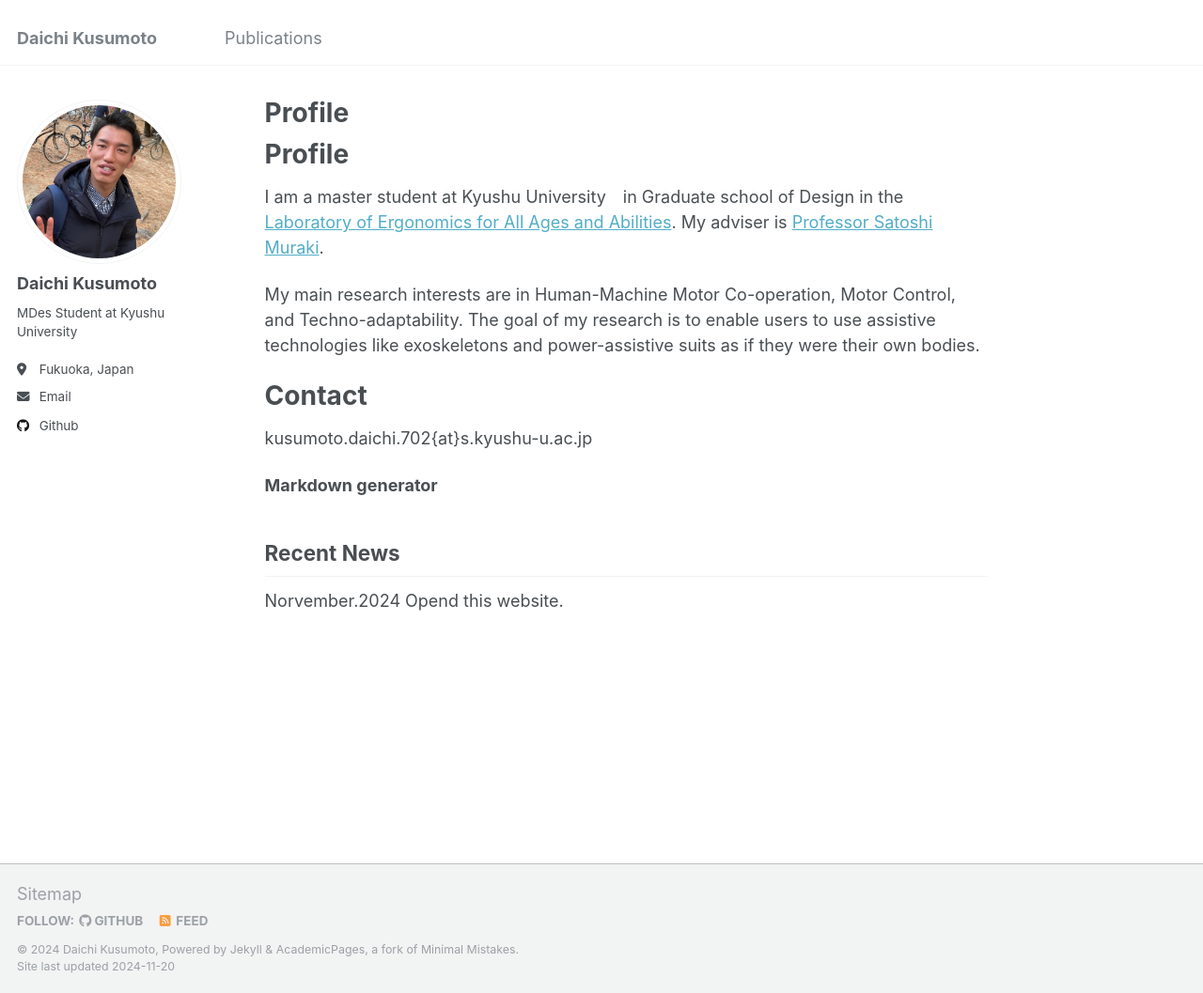
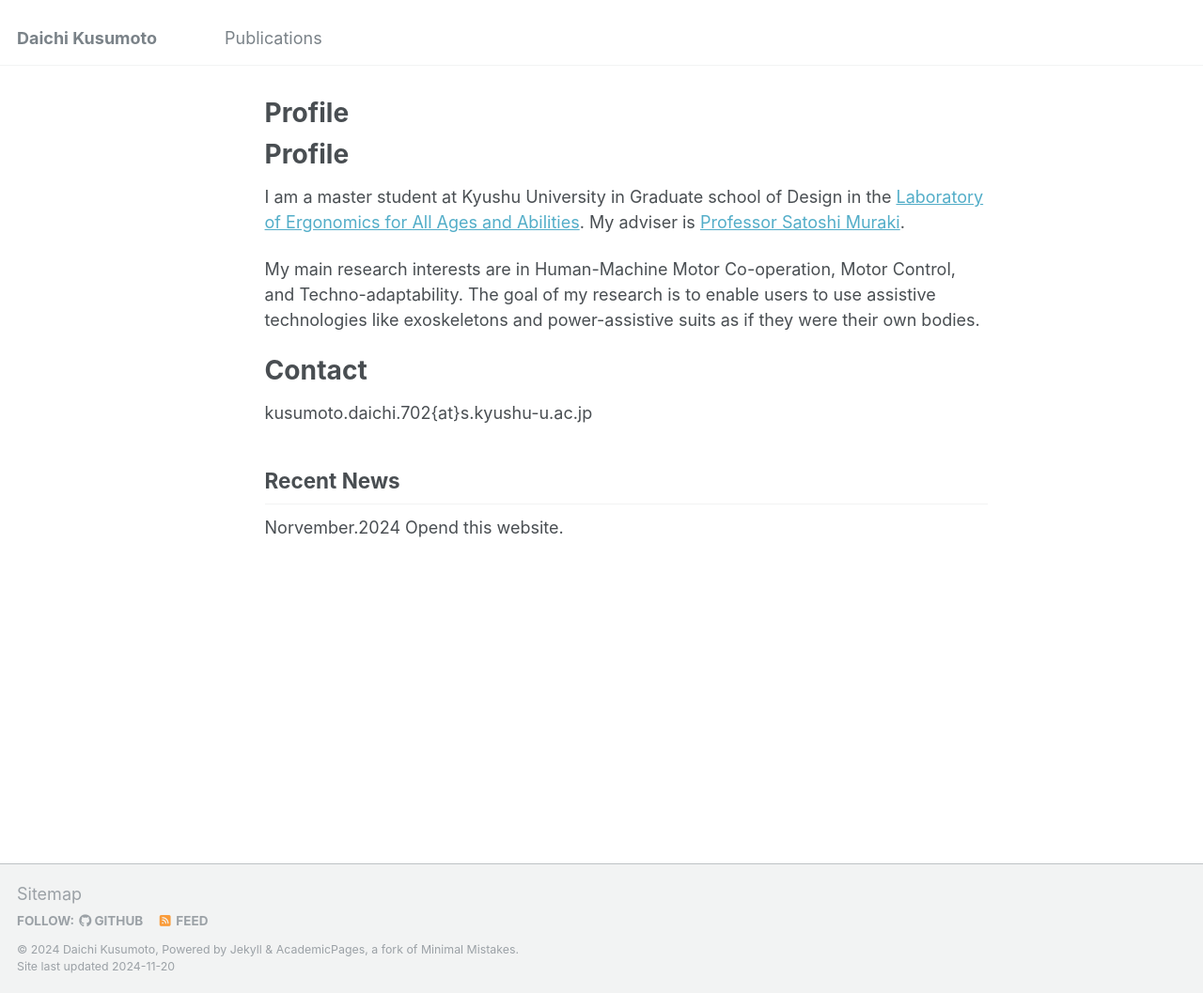
Before and after one commit to bugpiece/bugpiece.github.io, a Jekyll site: the page built from _pages/about.md, in a window 1280 px wide and 1057 px high. Shown: the whole window at 94% size. Built offline with Jekyll 4.4.1, drawn with Linux system fonts in a browser that asks for light colours; our own code applies the rules of GitHub Pages for plain Markdown files; part of the change alters nothing that is shown.

```diff
--- a/_pages/about.md
+++ b/_pages/about.md
@@ -1,15 +1,14 @@
 ---
 permalink: /
 title: #"Academic Pages is a ready-to-fork GitHub Pages template for academic personal websites"
-author_profile: true
+author_profile: False
 redirect_from:
   - /about/
   - /about.html
 ---
-
 Profile
 ======
-I am a master student at Kyushu University　in Graduate school of Design in the [Laboratory of Ergonomics for All Ages and Abilities](https://www.design.kyushu-u.ac.jp/~muraki/en/index.html). My adviser is [Professor Satoshi Muraki](https://hyoka.ofc.kyushu-u.ac.jp/html/100021109_en.html).
+I am a master student at Kyushu University in Graduate school of Design in the [Laboratory of Ergonomics for All Ages and Abilities](https://www.design.kyushu-u.ac.jp/~muraki/en/index.html). My adviser is [Professor Satoshi Muraki](https://hyoka.ofc.kyushu-u.ac.jp/html/100021109_en.html).
 
 My main research interests are in Human-Machine Motor Co-operation, Motor Control, and Techno-adaptability. The goal of my research is to enable users to use assistive technologies like exoskeletons and power-assistive suits as if they were their own bodies.
 
@@ -17,8 +16,6 @@ Contact
 ======
 kusumoto.daichi.702{at}s.kyushu-u.ac.jp
 
-**Markdown generator**
-
 Recent News
 ------
 Norvember.2024 Opend this website.
```
